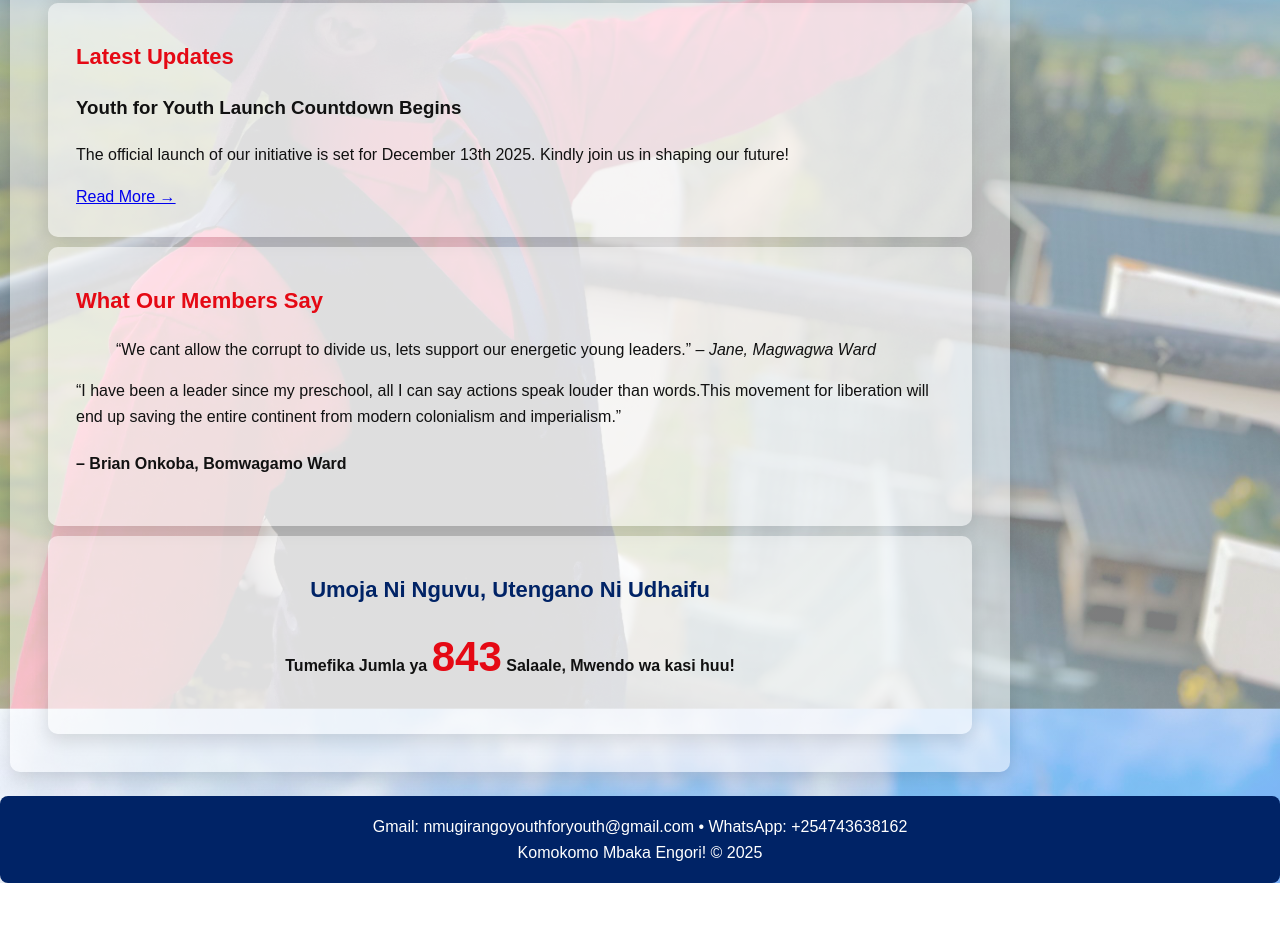
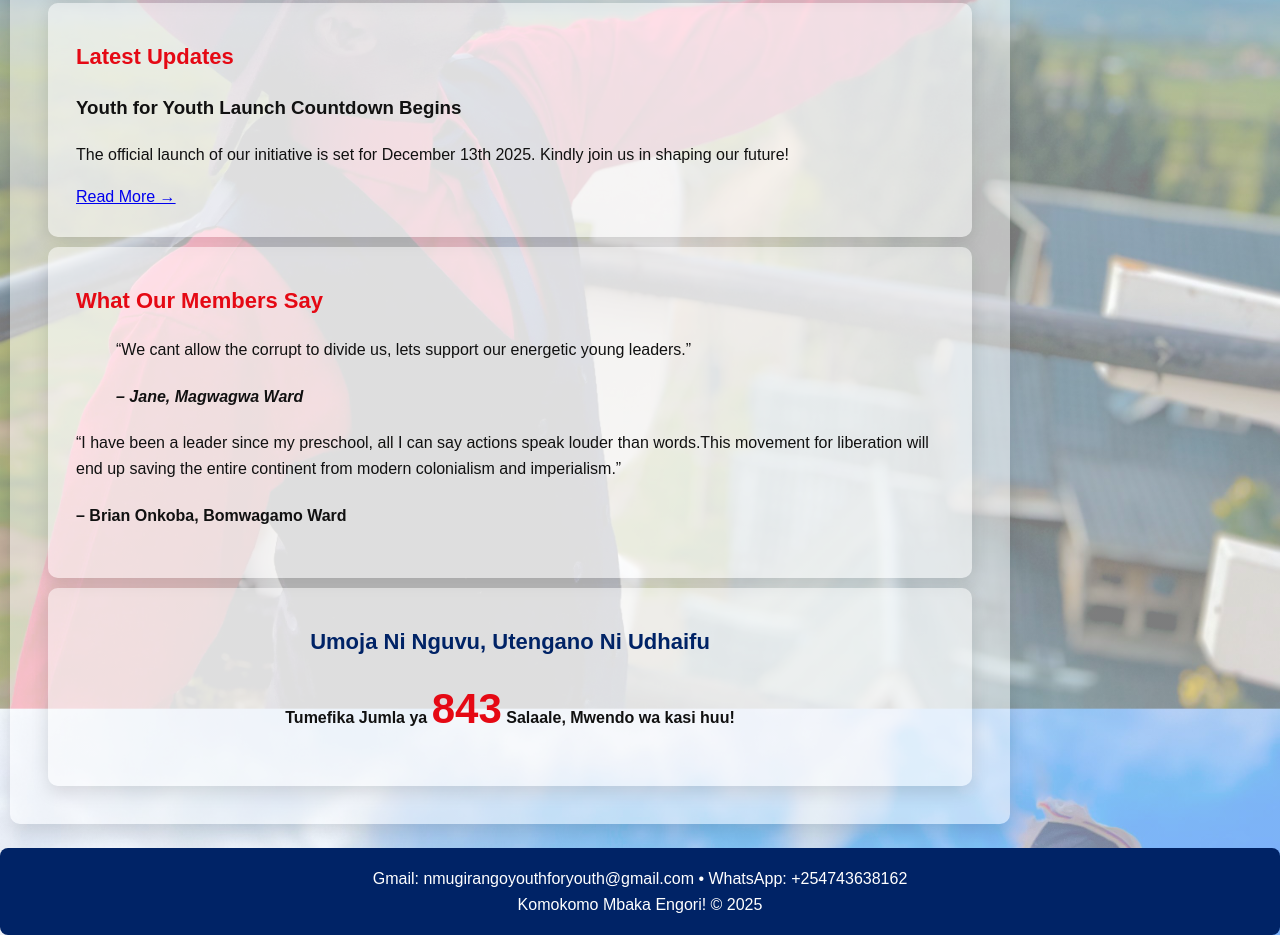
Before and after one commit to synoahkenya/Youth-for-Youth-North-Mugirango-NEW, a plain HTML site: page index.html in a window 1280 px wide. Shown: the part 998-1933 px from the top of the page. Before the commit the page ends 1881 px from the top, so only its background shows below. Drawn offline with Linux system fonts and the light colour scheme.

Commit message:
Update index.html

```diff
--- a/index.html
+++ b/index.html
@@ -71,7 +71,7 @@
   <h2>What Our Members Say</h2>
   <blockquote>
     “We cant allow the corrupt to divide us, lets support our energetic young leaders.”
-    <cite>– Jane, Magwagwa Ward</cite>
+    <h4>  <cite>– Jane, Magwagwa Ward</cite></h4>
   </blockquote>
    <div class="testimonial-card">
       <p>“I have been a leader since my preschool, all I can say actions speak louder than words.This movement for liberation will end up saving the entire continent from modern colonialism and imperialism.”</p>
```
